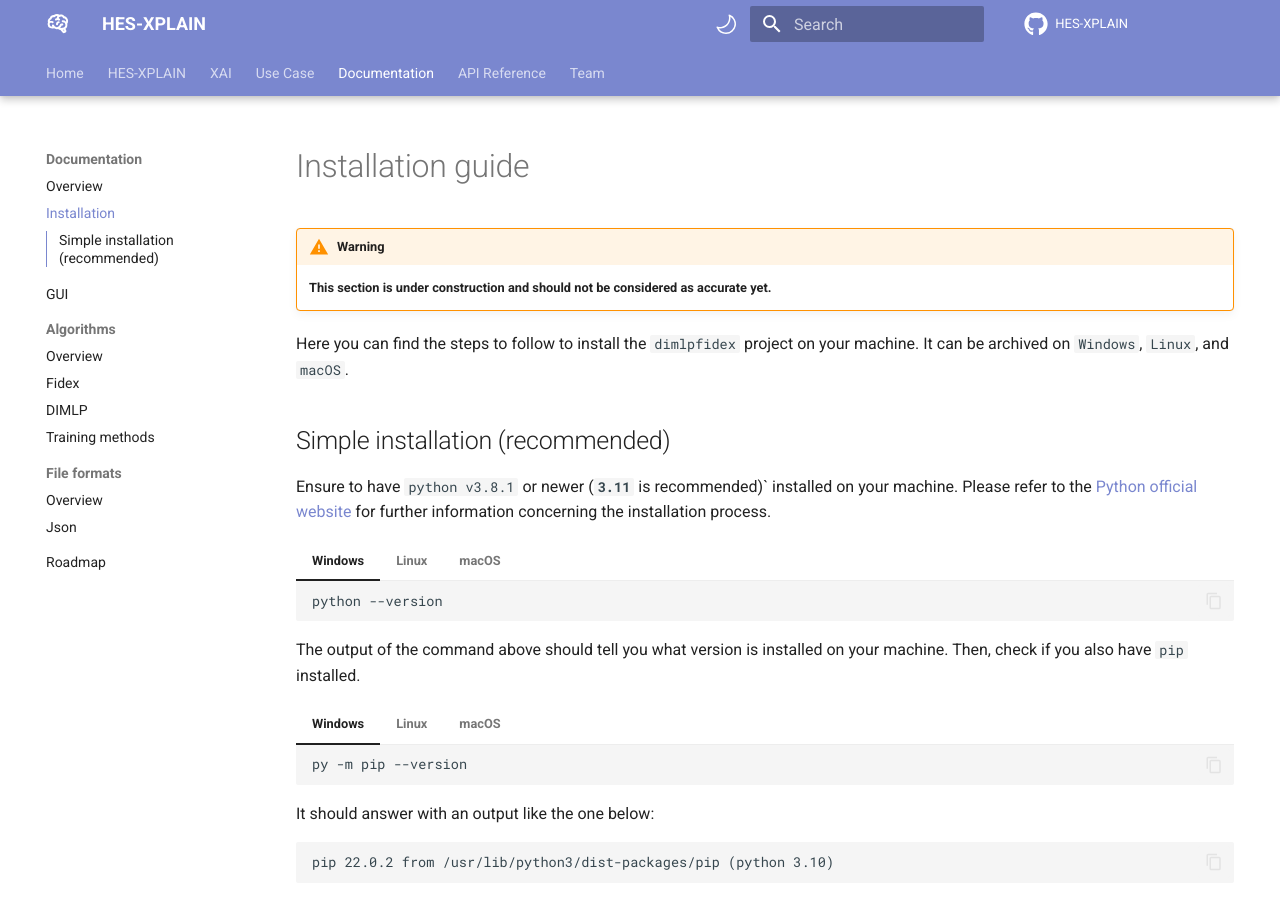
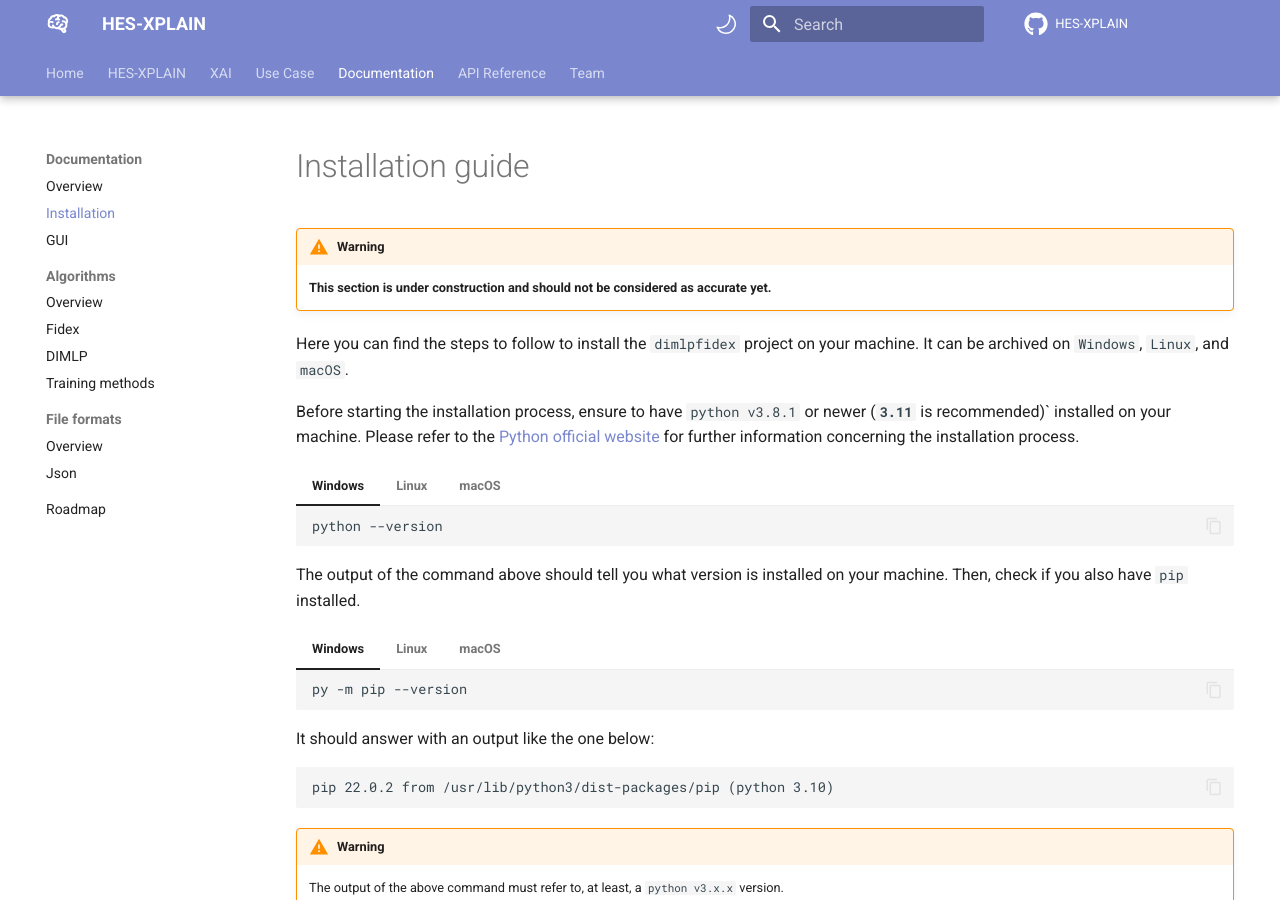
Before and after one commit to HES-XPLAIN/hes-xplain.github.io, an MkDocs documentation site: the page built from docs/documentation/installation-guide.md, in a window 1280 px wide and 900 px high. Built offline with MkDocs 1.6.1 and Material for MkDocs 9.7.7, drawn with Linux system fonts in a browser that asks for light colours; comment, search, counter and statistics services are not loaded; some of the changed text lies outside the part shown.

Commit message:
Updated content

````diff
--- a/docs/documentation/installation-guide.md
+++ b/docs/documentation/installation-guide.md
@@ -5,8 +5,7 @@
 
 Here you can find the steps to follow to install the `dimlpfidex` project on your machine. It can be archived on `Windows`, `Linux`, and `macOS`.
 
-## Simple installation (recommended)
-Ensure to have `python v3.8.1` or newer (**`3.11`** is recommended)` installed on your machine. Please refer to the [Python official website](https://www.python.org/downloads/) for further information concerning the installation process.
+Before starting the installation process, ensure to have `python v3.8.1` or newer (**`3.11`** is recommended)` installed on your machine. Please refer to the [Python official website](https://www.python.org/downloads/) for further information concerning the installation process.
 
 === "Windows"
     ```sh
````
Also changed, not shown: other parts of docs/documentation/installation-guide.md (+1 -1 lines), docs/documentation/roadmap.md (+0 -3 lines).
